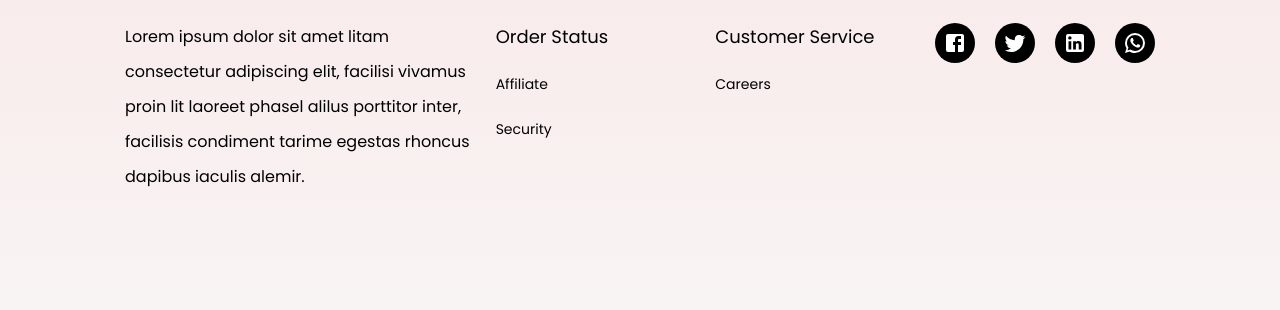
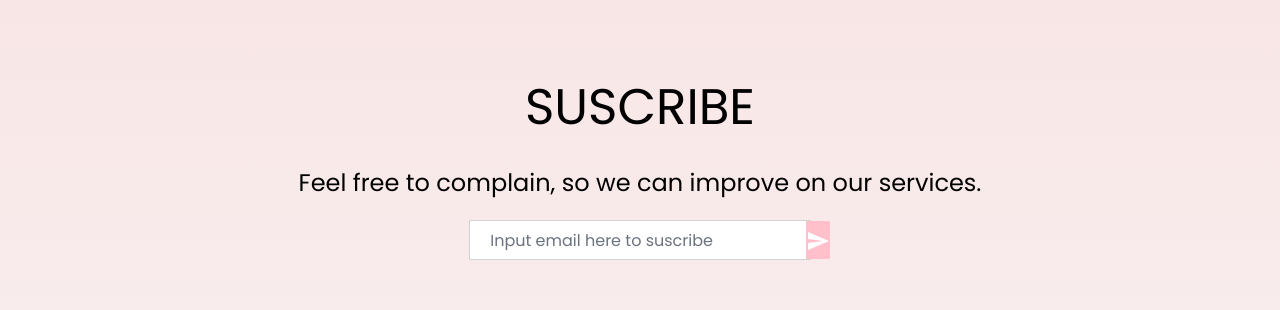
Before and after one commit to Csedem0/ShopWithVik, a React (Create React App) app: page /products/airpod in a window 1280 px wide. Shown: the part 609-919 px from the top of the page. Built offline with nearby package versions, Linux system fonts and the light colour scheme; no server answers.

Commit message:
iiiiiooo

```diff
--- a/src/pages/Cart.jsx
+++ b/src/pages/Cart.jsx
@@ -202,7 +202,7 @@ const Cart = () => {
                     <Remove />
                   </ProductAmountContainer>
                   <ProductPrice>
-                    ₦ {product.price * product.quantity}
+                    $ {product.price * product.quantity}
                   </ProductPrice>
                 </PriceDetail>
               </Product>
@@ -213,19 +213,19 @@ const Cart = () => {
             <SummaryTitle>ORDER SUMMARY</SummaryTitle>
             <SummaryItem>
               <SummaryItemText>Subtotal</SummaryItemText>
-              <SummaryItemPrice>₦ {cart.total}</SummaryItemPrice>
+              <SummaryItemPrice>$ {cart.total}</SummaryItemPrice>
             </SummaryItem>
             <SummaryItem>
               <SummaryItemText>Estimated Shipping</SummaryItemText>
-              <SummaryItemPrice>₦ 5.90</SummaryItemPrice>
+              <SummaryItemPrice>$ 5.90</SummaryItemPrice>
             </SummaryItem>
             <SummaryItem>
               <SummaryItemText>Shipping Discount</SummaryItemText>
-              <SummaryItemPrice>₦ -5.90</SummaryItemPrice>
+              <SummaryItemPrice>$ -5.90</SummaryItemPrice>
             </SummaryItem>
             <SummaryItem type="total">
               <SummaryItemText>Total</SummaryItemText>
-              <SummaryItemPrice>₦ {cart.total}</SummaryItemPrice>
+              <SummaryItemPrice>$ {cart.total}</SummaryItemPrice>
             </SummaryItem>
             <Link to="/">
               <Button>CHECKOUT NOW</Button>
--- a/src/pages/ProductList/index.jsx
+++ b/src/pages/ProductList/index.jsx
@@ -24,6 +24,7 @@ import {
   Twitter,
   WhatsApp,
 } from "@material-ui/icons";
+import Newsletter from "pages/components/Newsletter";
 
 const Container = styled.div``;
 
@@ -172,6 +173,7 @@ const ProductList = ({ navBtn, handleMobileMenu }) => {
             </Filter>
           </FilterContainer>
           <Products cat={cat} sort={sort} />
+          <Newsletter />
           <footer className=" flex font-raleway items-center justify-center sm:px-[20px] md:px-[40px] px-[75px] py-[50px] w-[100%]">
             <div className="flex flex-1 flex-col gap-[149px] md:gap-[40px] sm:gap-[40px] items-center justify-center w-[100%]">
               <div className="flex md:flex-col sm:flex-col flex-row md:gap-[40px] sm:gap-[40px] items-start justify-between w-[100%]">
--- a/src/pages/components/Newsletter.jsx
+++ b/src/pages/components/Newsletter.jsx
@@ -1,11 +1,10 @@
-import { Send } from '@material-ui/icons'
-import styled from 'styled-components'
-import { mobile } from '../../responsive';
-
+import { Send } from "@material-ui/icons";
+import styled from "styled-components";
+import { mobile } from "../../responsive";
 
 const Container = styled.div`
   height: 60vh;
-background-color: #fcf5f5;
+  background-color: transparent;
   display: flex;
   align-items: center;
   justify-content: center;
@@ -13,7 +12,7 @@ flex-direction: column;
 `;
 
 const Title = styled.h1`
-font-size: 70px;
+  font-size: 50px;
   margin-bottom: 20px;
 `;
 
@@ -43,23 +42,23 @@ padding-left: 20px;
 const Button = styled.button`
   flex: 1;
   border: none;
-background-color: gold;
+  background-color: pink;
   color: white;
 `;
 
 const Newsletter = () => {
   return (
     <Container>
-        <Title>Update</Title>
+      <Title>SUSCRIBE</Title>
       <Desc>Feel free to complain, so we can improve on our services.</Desc>
       <InputContainer>
-            <Input placeholder='Lay your complaints in the social media handle below. Thank You' />
+        <Input placeholder="Input email here to suscribe" />
         <Button>
-                <Send/>
+          <Send />
         </Button>
       </InputContainer>
     </Container>
-  )
-}
+  );
+};
 
-export default Newsletter
+export default Newsletter;
```
Also changed, not shown: src/pages/components/Categories.jsx (+11 -9 lines). Lines whose indentation alone changed are shown as unchanged.
